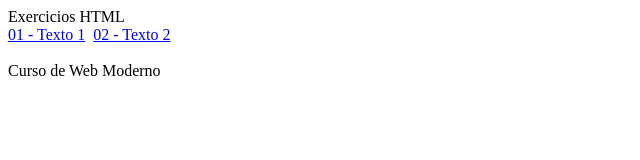
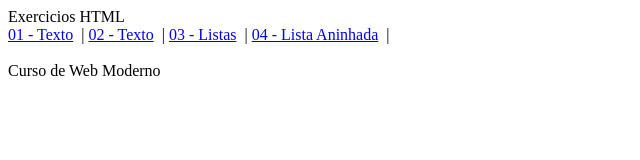
Before and after one commit to Fas-naWeb/Curso-de-Desenvolvimento-Web, a plain HTML site: page _01_Sobre_HTML/index.html in a window 1280 px wide. Shown: the whole page, without its empty margins (0-640 px from the left). Drawn offline with Linux system fonts and the light colour scheme.

Commit message:
Subindo o index novamente

```diff
--- a/_01_Sobre_HTML/index.html
+++ b/_01_Sobre_HTML/index.html
@@ -10,8 +10,11 @@
     <header>Exercicios HTML</header>
     <nav>
 
-      <a href="#" nv-web="exercicios/texto1.html">01 - Texto 1</a>&nbsp;
-      <a href="#" nv-web="exercicios/texto2.html">02 - Texto 2</a>&nbsp;
+      <a href="#" nv-web="exercicios/texto1.html">01 - Texto</a>&nbsp; |
+      <a href="#" nv-web="exercicios/texto2.html">02 - Texto</a>&nbsp; |
+      <a href="#" nv-web="exercicios/listas.html">03 - Listas</a>&nbsp; |
+      <a href="#" nv-web="exercicios/listaAninhada.html">04 - Lista Aninhada</a>&nbsp; |
+
     </nav>
     <section id="conteudo"></section>
     <footer>
```
